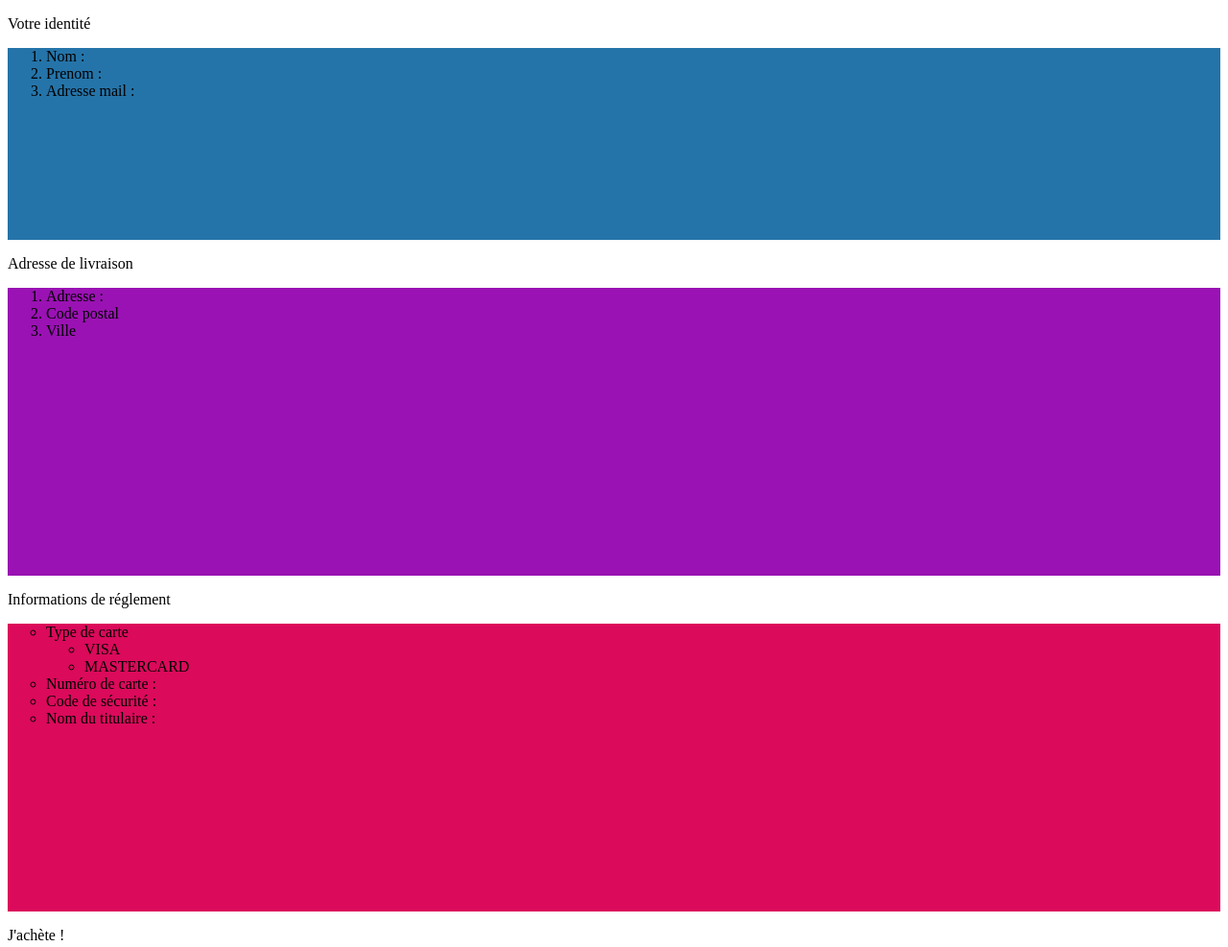
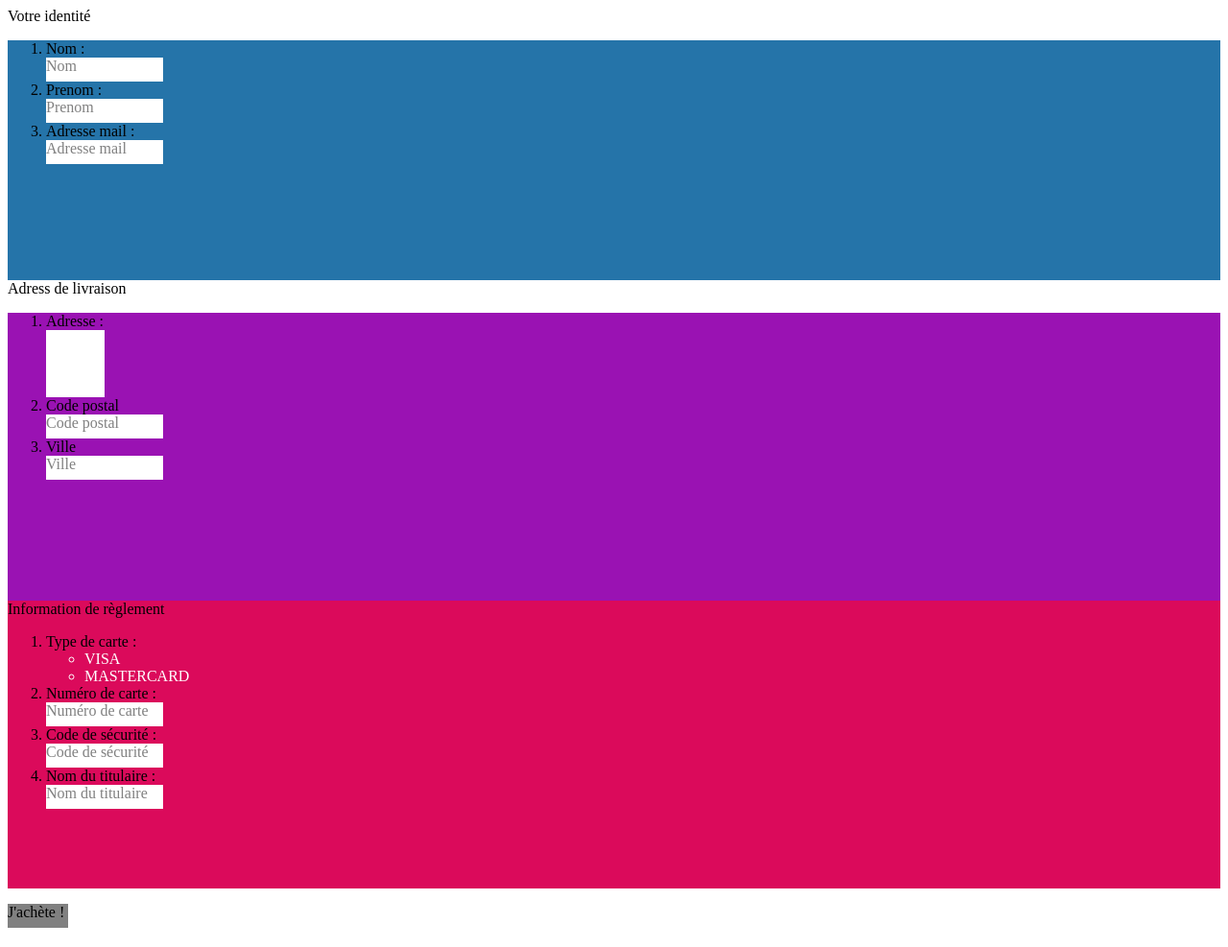
Before and after one commit to cedrichappy/ex-7, a plain HTML site: page index.html in a window 1280 px wide. Shown: the whole page at 96% size. Drawn offline with Linux system fonts and the light colour scheme.

Commit message:
modifif du .html et .css

```diff
--- a/assets/css/style.css
+++ b/assets/css/style.css
@@ -3,19 +3,22 @@
 
 }
 
-.titre1{
-
-}
+.titre1 {}
 
 .block1 {
     background-color: #2574a9;
     width: 100%;
-    height: 200px;
+    height: 250px;
 }
 
-.titre2 {
+.un {
+    width: 10%;
+    height: 25px;
+    background-color: white;
+    color: gray;
+}
 
-}
+.titre2 {}
 
 .block2 {
     background-color: #9a12b3;
@@ -23,8 +26,20 @@
     height: 300px;
 }
 
-.titre3 {
+.Btwo {
+    width: 5%;
+    height: 70px;
+    background-color: white;
+    color: gray;
+}
 
+.titre3 {}
+
+.Bdeux {
+    width: 10%;
+    height: 25px;
+    background-color: white;
+    color: gray;
 }
 
 .block3 {
@@ -34,10 +49,20 @@
 
 }
 
-.listeBlock3 {
-    list-style-type: circle;
+.listBlock3 {
+    color: white;
 }
 
+.Btrois {
+    width: 10%;
+    height: 25px;
+    background-color: white;
+    color: gray;
+}
+
+
 .contener2 {
-
+    width: 5%;
+    height: 25px;
+    background-color: gray;
 }
--- a/index.html
+++ b/index.html
@@ -10,35 +10,45 @@
 </head>
 
 <body>
-    <!-- ajout des 3 conteneurs principaux -->
-        <p>Votre identité</p>
-    <div class="contener1"></div>
-    <div class="block1" title="titre1">
+    <!-- ajout du conteneur principal + 3 blocks -->
+
+    <div class="contener1">
+        <div>Votre identité</div>
+        <div class="block1">
             <ol>
                 <li>Nom :</li>
+                <div class="un">Nom</div>
                 <li>Prenom :</li>
+                <div class="un">Prenom</div>
                 <li>Adresse mail :</li>
+                <div class="un">Adresse mail</div>
             </ol>
         </div>
-        <p>Adresse de livraison</p>
-    <div class="block2" title="titre2">
+        <div>Adress de livraison</div>
+        <div class="block2">
             <ol>
                 <li>Adresse :</li>
+                <div class="Btwo"></div>
                 <li>Code postal</a></li>
+                <div class="Bdeux">Code postal</div>
                 <li>Ville</li>
+                <div class="Bdeux">Ville</div>
             </ol>
         </div>
-        <p>Informations de réglement</p>
-    <div class="block3" title="titre3">
-        <ol class="listeBlock3">
-            <li>Type de carte</li>
+        <div class="block3">
+            <div>Information de règlement</div>
+            <ol>
+                <li>Type de carte :</li>
                 <ul>
-                <li>VISA</li>
-                <li>MASTERCARD</li>
+                    <li class="listBlock3">VISA</li>
+                    <li class="listBlock3">MASTERCARD</li>
                 </ul>
                 <li>Numéro de carte :</li>
+                <div class="Btrois">Numéro de carte</div>
                 <li>Code de sécurité :</li>
+                <div class="Btrois">Code de sécurité</div>
                 <li>Nom du titulaire :</li>
+                <div class="Btrois">Nom du titulaire </div>
             </ol>
         </div>
         <div class="contener2">
```
Lines whose indentation alone changed are shown as unchanged.
